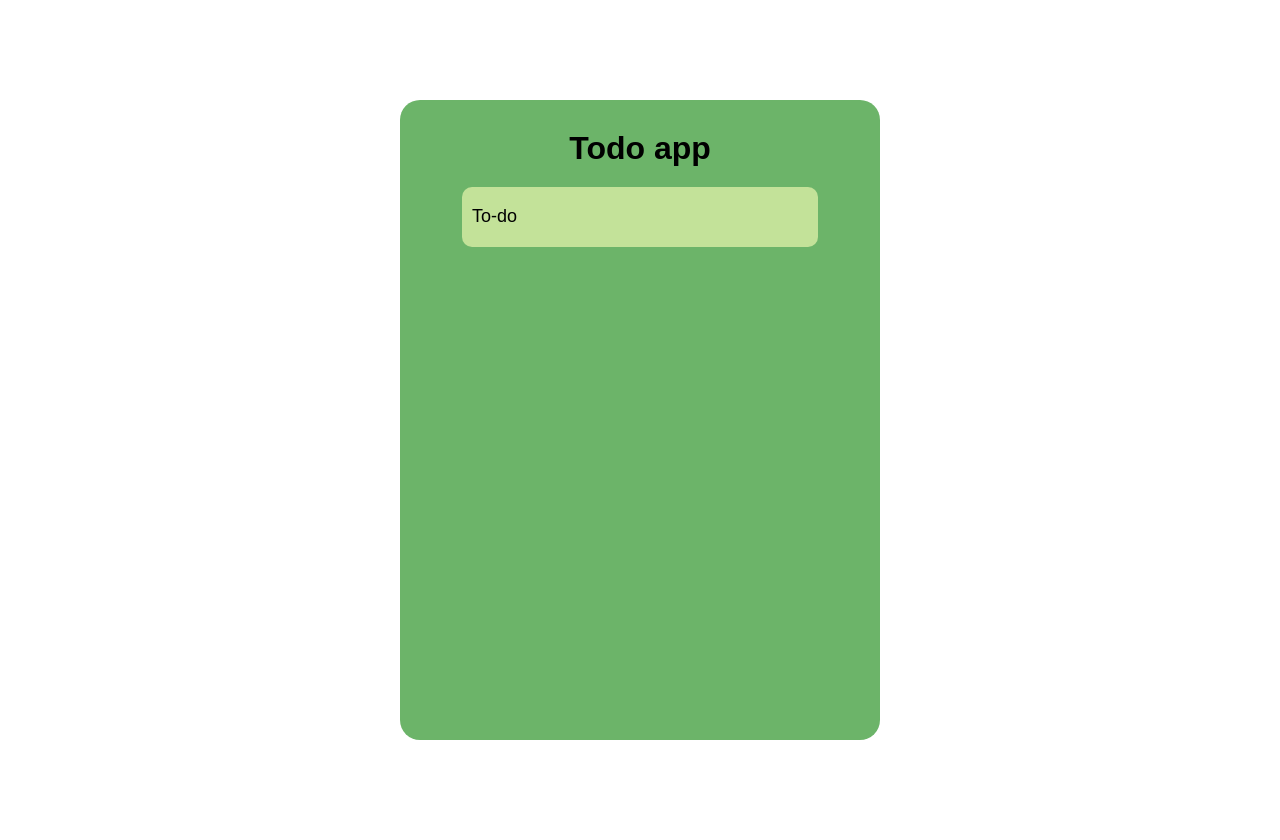
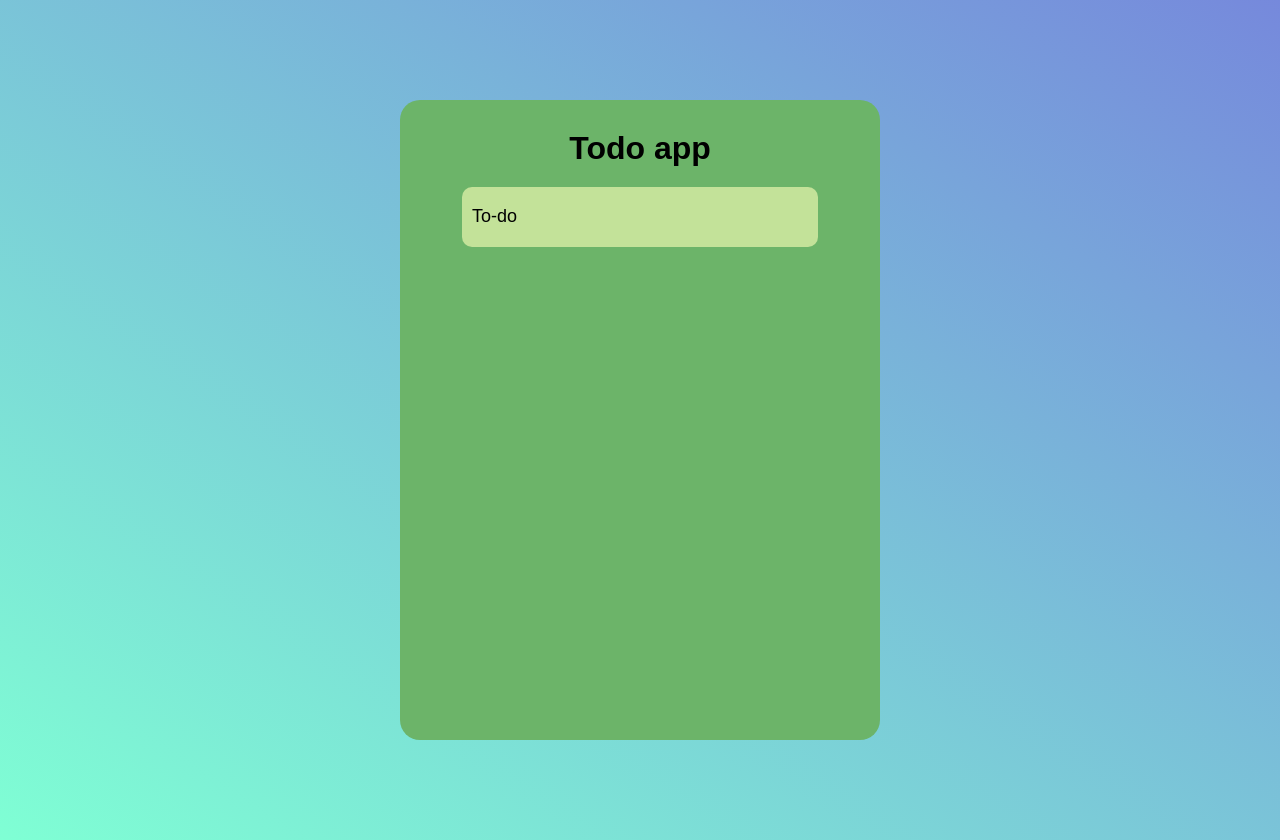
Before and after one commit to rajpoudell/twreact, a React (Create React App) app: page / in a window 1280 px wide. Built offline with nearby package versions, Linux system fonts and the light colour scheme.

Commit message:
adjusting background color with gradient

```diff
--- a/src/App.css
+++ b/src/App.css
@@ -6,3 +6,6 @@
   font-family: sans-serif;
 
 }
+body {
+  background: linear-gradient(to top right,rgb(127, 255, 212),rgba(68, 94, 207, 0.733));
+}
--- a/src/App.js
+++ b/src/App.js
@@ -3,9 +3,9 @@ import './App.css';
 
 function App() {
   return(
-    <>
+    <div className="app--main">
       <Main />
-    </>
+    </div>
   );
 }
 
```
